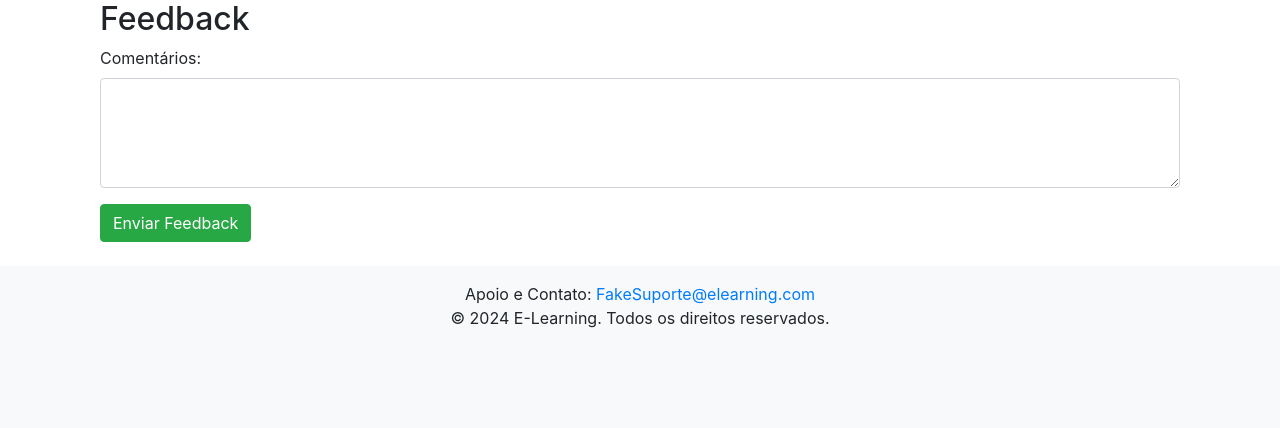
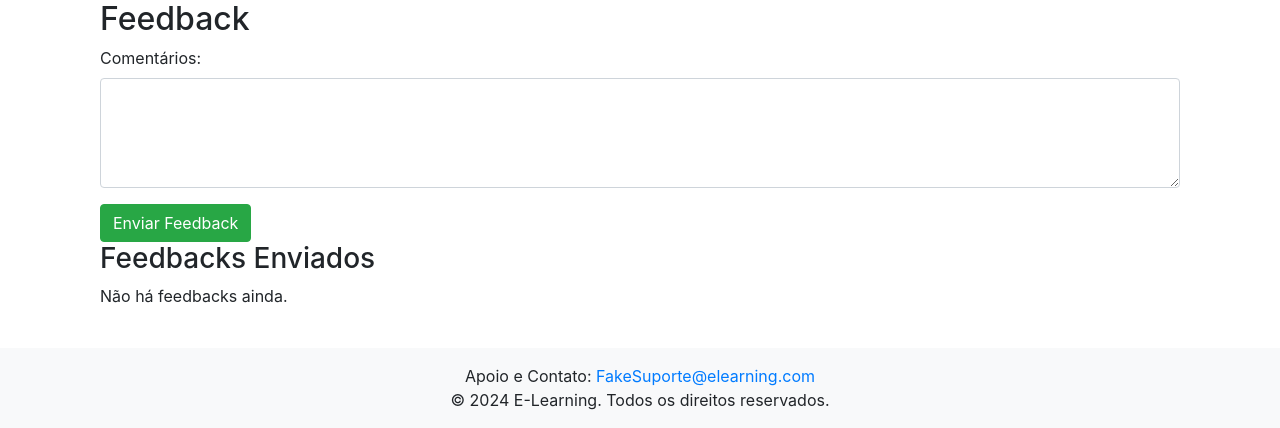
Before and after one commit to GuilhermeGustavoWeber/plataforma_E-Learning, a Flask app: page /curso/2 in a window 1280 px wide. Shown: the part 696-1124 px from the top of the page. Before the commit the page ends 1024 px from the top, so only its background shows below. Run offline with Flask 3, Linux system fonts and the light colour scheme; a user stored in the database is signed in; data comes from the database, SQL or seed files in the repository; some libraries are stand-ins or nearby versions.

Commit message:
Course feedback and rating system - v0.7 - 11/01/2024 Adicionado sistema de feedback e avaliação do curso - v0.7 - 01/11/2024
[adicionado / added]:
- Feedback e Avaliação do Curso: Os usuários podem fornecer feedback e avaliações sobre os cursos que concluíram, ajudando outros usuários a escolher os cursos mais adequados às suas necessidades e expectativas.
  Course Feedback and Rating: Users can provide feedback and ratings on the courses they have completed, helping other users choose the courses that best suit their needs and expectations.

[notas / notes]:
- Essa funcionalidade permite que os usuários compartilhem suas experiências com os cursos, criando uma comunidade mais informada e ajudando a melhorar continuamente a qualidade do conteúdo oferecido.
  This feature allows users to share their experiences with courses, creating a more informed community and helping to continuously improve the quality of the content offered.

-Guiweber7

```diff
--- a/app.py
+++ b/app.py
@@ -57,12 +57,13 @@ class AulaCompleta(db.Model):
     aula_id = db.Column(db.Integer, db.ForeignKey('aula.id'))
 
 
-class Avaliacao(db.Model):
+class Feedback(db.Model):
     id = db.Column(db.Integer, primary_key=True)
     curso_id = db.Column(db.Integer, db.ForeignKey('curso.id'))
     usuario_id = db.Column(db.Integer, db.ForeignKey('usuario.id'))
-    nota = db.Column(db.Float)
-    comentario = db.Column(db.Text)
+    comentario = db.Column(db.Text, nullable=False)
+
+    usuario = db.relationship('Usuario', backref='feedbacks')  # Relacionamento com o usuário
 
 
 @login_manager.user_loader
@@ -128,7 +129,10 @@ def detalhes_curso(curso_id):
     curso = Curso.query.get_or_404(curso_id)
     inscricao = Inscricao.query.filter_by(usuario_id=current_user.id, curso_id=curso.id).first()
     aulas = Aula.query.filter_by(curso_id=curso.id).all()  # Obter todas as aulas do curso
-    return render_template("detalhes_curso.html", curso=curso, inscricao=inscricao, aulas=aulas)
+    feedbacks = Feedback.query.filter_by(curso_id=curso.id).all()  # Obter feedbacks do curso
+
+    return render_template("detalhes_curso.html", curso=curso, inscricao=inscricao, aulas=aulas, feedbacks=feedbacks)
+
 
 
 @app.route('/completar_aula/<int:aula_id>', methods=['POST'])
@@ -236,11 +240,12 @@ def gerar_certificado(curso_id):
 @login_required
 def feedback_curso(curso_id):
     comentario = request.form.get("comentario")
-    avaliacao = Avaliacao(curso_id=curso_id, usuario_id=current_user.id, comentario=comentario)
-    db.session.add(avaliacao)
+    feedback = Feedback(curso_id=curso_id, usuario_id=current_user.id, comentario=comentario)
+    db.session.add(feedback)
     db.session.commit()
     flash("Feedback enviado com sucesso!")
     return redirect(url_for('detalhes_curso', curso_id=curso_id))
+
 
 
 # Rotas para login e registro de usuário
--- a/templates/detalhes_curso.html
+++ b/templates/detalhes_curso.html
@@ -43,5 +43,18 @@
         </div>
         <button type="submit" class="btn btn-success">Enviar Feedback</button>
     </form>
+
+    <h3>Feedbacks Enviados</h3>
+    {% if feedbacks %}
+        <ul class="list-group mt-3">
+            {% for feedback in feedbacks %}
+                <li class="list-group-item">
+                    <strong>{{ feedback.usuario.nome }}</strong>: {{ feedback.comentario }}
+                </li>
+            {% endfor %}
+        </ul>
+    {% else %}
+        <p>Não há feedbacks ainda.</p>
+    {% endif %}
 </div>
 {% endblock %}
```
Also changed, not shown: instance/cursos.sqlite3, 1 other file.
